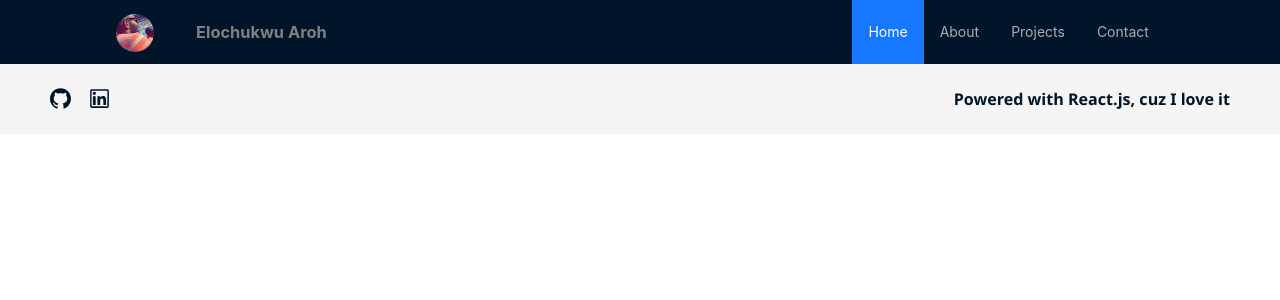
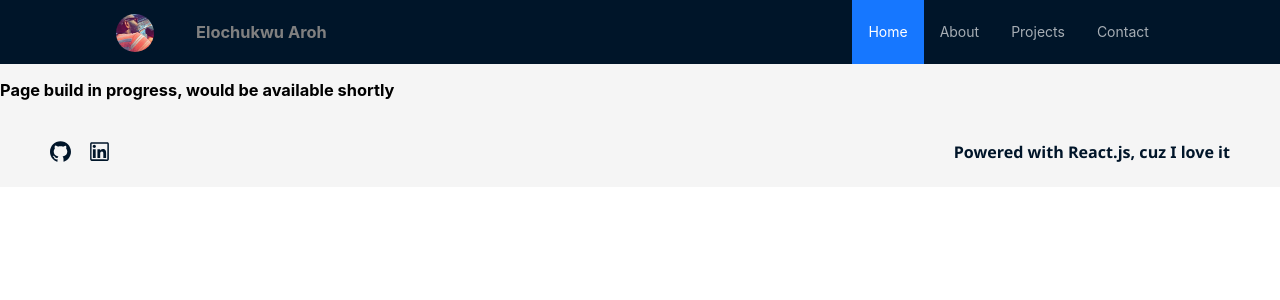
Before and after one commit to aroh-elochukwu/elo-portfolio-site-2.0, a React (Create React App) app: page /about-page in a window 1280 px wide. Shown: the top 300 px of the page. Built offline with nearby package versions, Linux system fonts and the light colour scheme.

Commit message:
create empty about page and connect navigation

```diff
--- a/src/App.js
+++ b/src/App.js
@@ -4,6 +4,7 @@ import { Layout } from 'antd';
 
 import TopNav from "./components/top-nav-bar/TopNav";
 import HomePage from './components/main-section/HomePage';
+import AboutPage from './components/main-section/AboutPage';
 import ProjectsPage from './components/main-section/ProjectsPage'
 import FooterSection from './components/footer/FooterSection';
 
@@ -14,6 +15,7 @@ function App() {
         <TopNav/>
         <Routes>
           <Route element={<HomePage/>} path='/'/>
+          <Route element={<AboutPage/>} path='/about-page'/>
           <Route element={<ProjectsPage/>} path='/projects-page'/>
         </Routes>
 
--- /dev/null
+++ b/src/components/main-section/AboutPage.jsx
@@ -0,0 +1,8 @@
+const AboutPage = () => {
+  return (
+    <h3>Page build in progress, would be available shortly</h3>
+
+   );
+}
+
+export default AboutPage;
--- a/src/components/top-nav-bar/MenuBar.jsx
+++ b/src/components/top-nav-bar/MenuBar.jsx
@@ -8,9 +8,9 @@ const MenuBar = () => {
 
   const menuOptions = [
     {name: 'Home', id: 0, link: './'},
-    {name: 'About', id: 1, link: './'},
+    {name: 'About', id: 1, link: './about-page'},
     {name: 'Projects', id: 2, link: './projects-page'},
-    {name: 'Contact', id: 3, link: './'}
+    {name: 'Contact', id: 3, link: './about-page'}
   ];
 
   return (
```
